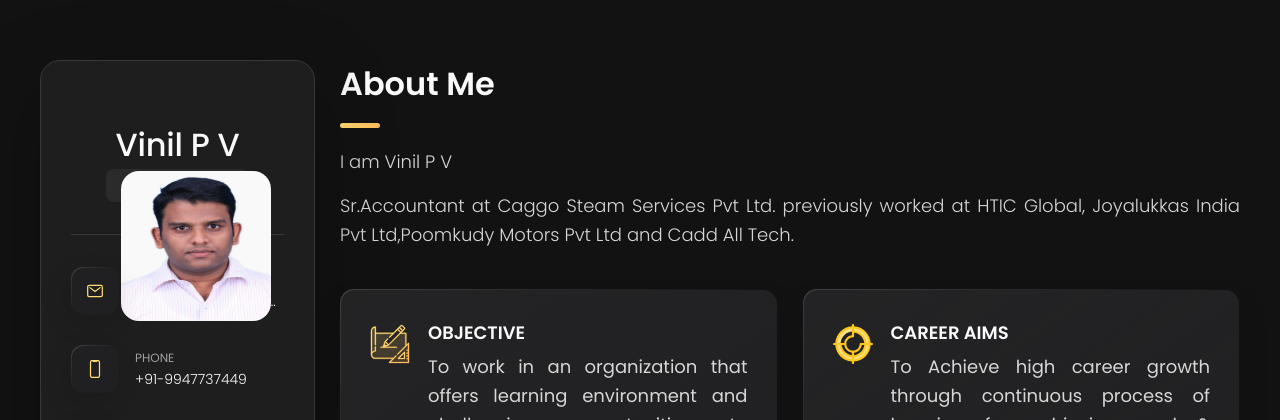
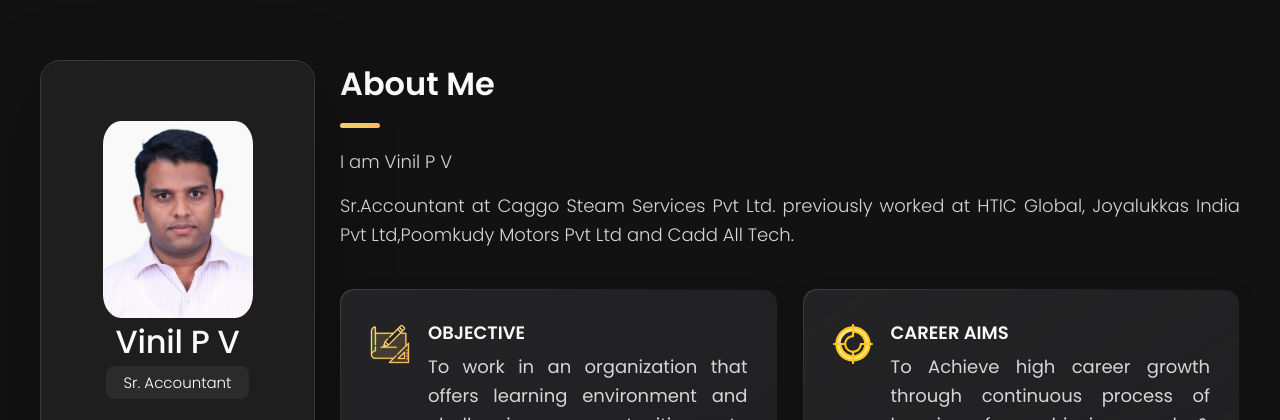
Before and after one commit to vinilpv/vinilpv.github.io, a plain HTML site: page index.html in a window 1280 px wide. Shown: the top 420 px of the page. Drawn offline with nearby package versions, Linux system fonts and the light colour scheme.

Commit message:
profile image

```diff
--- a/assets/css/style.css
+++ b/assets/css/style.css
@@ -316,7 +316,7 @@ main {
 
 .sidebar {
   margin-bottom: 15px;
-  max-height: 360px;             /*CHANGE- SIDEBAR HEIGHT*/
+  max-height: 380px;             /*CHANGE- SIDEBAR HEIGHT*/
   overflow: hidden;
   transition: var(--transition-2);
    width: 335px;
@@ -1347,23 +1347,6 @@ textarea.form-input::-webkit-resizer { display: none; }
 
   .avatar-box { border-radius: 30px; }
 
-  .sidebar-info{
-    position: relative;
-  }
-
-  .sidebar-info img{
-    width: 150px;
-    height: 150px;
-    position: absolute;
-    top: 50px;
-    left: 50px;
-  }
-
-  .imgcenter {
-    display: block;
-    margin-left: auto;
-    margin-right: auto;}
-
   .avatar-box img { width: 120px; }
 
   .info-content .name { margin-bottom: 0px; }
```
